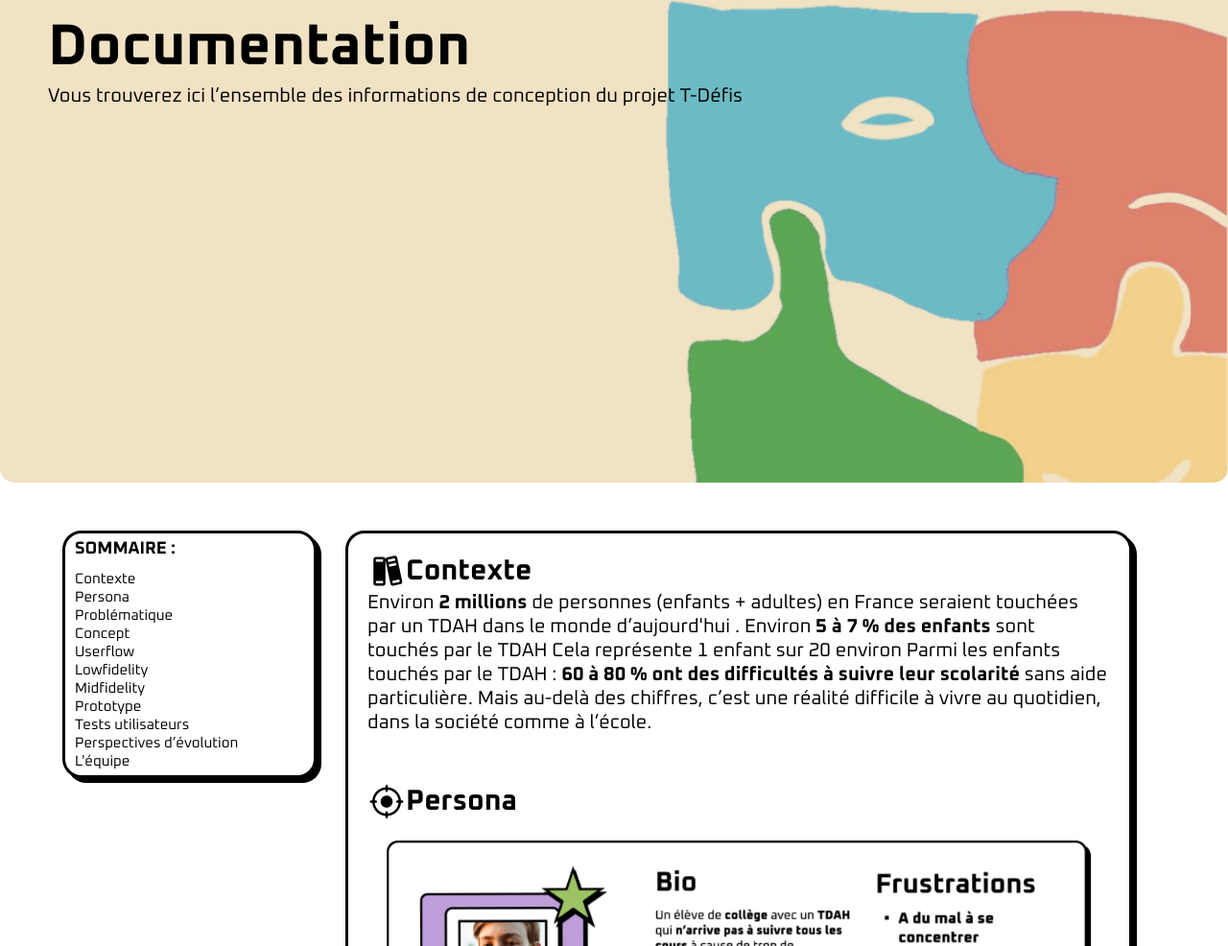
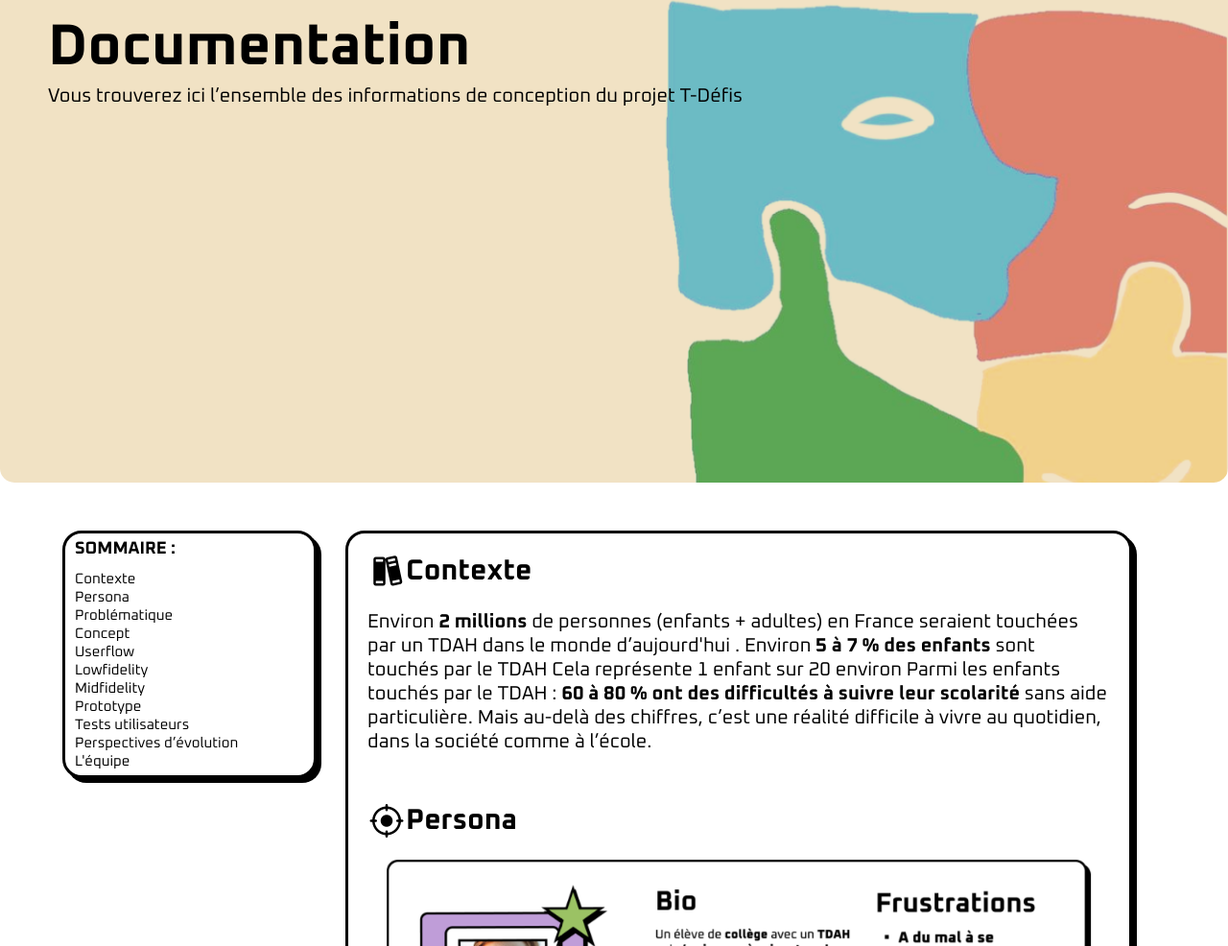
Before and after one commit to la-toile-emlyon/T-defis, a website: page documentation.html in a window 1280 px wide. Shown: the part 217-1203 px from the top of the page at 96% size. Drawn offline with nearby package versions, Linux system fonts and the light colour scheme.

Commit message:
ptit détail, je change plus rien

```diff
--- a/documentation.html
+++ b/documentation.html
@@ -94,7 +94,7 @@
                                 <i class="ph-fill ph-books icone-title"></i>
                                 <h2>Contexte</h2>
                             </div>
-                            <p>Environ <span class="gras">2 millions</span> de personnes (enfants + adultes) en France seraient touchées par un TDAH dans le monde d’aujourd'hui . Environ <span class="gras">5 à 7 % des enfants</span> sont touchés par le TDAH Cela représente 1 enfant sur 20 environ Parmi les enfants touchés par le TDAH : <span class="gras">60 à 80 % ont des difficultés à suivre leur scolarité</span>  sans aide particulière. Mais au-delà des chiffres, c’est une réalité difficile à vivre au quotidien, dans la société comme à l’école.</p>
+                            <p class=" margin-top20">Environ <span class="gras">2 millions</span> de personnes (enfants + adultes) en France seraient touchées par un TDAH dans le monde d’aujourd'hui . Environ <span class="gras">5 à 7 % des enfants</span> sont touchés par le TDAH Cela représente 1 enfant sur 20 environ Parmi les enfants touchés par le TDAH : <span class="gras">60 à 80 % ont des difficultés à suivre leur scolarité</span>  sans aide particulière. Mais au-delà des chiffres, c’est une réalité difficile à vivre au quotidien, dans la société comme à l’école.</p>
                             <div>
 
                                 <div id="persona" class="">
```
